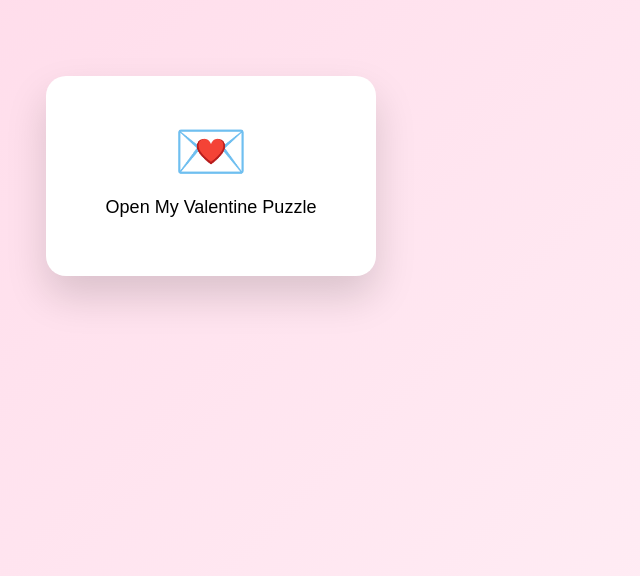
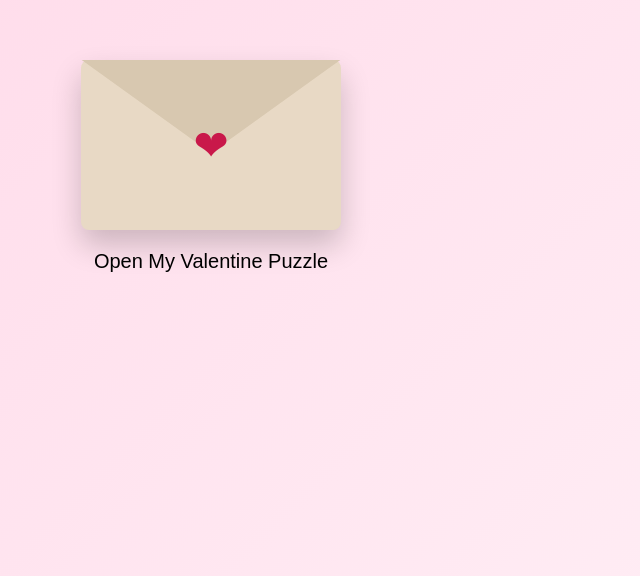
Before and after one commit to ac3338094-svg/valentina-bubu, a plain HTML site: page index.html in a window 1280 px wide. Shown: the part 224-800 px from the top of the page, without its empty margins (429-1069 px from the left). Drawn offline with Linux system fonts and the light colour scheme.

Commit message:
Add files via upload

```diff
--- a/index.html
+++ b/index.html
@@ -7,15 +7,16 @@
 </head>
 <body>
 
-<!-- Envelope Start Screen -->
+<!-- START SCREEN -->
 <div id="startScreen">
-  <div id="envelope">
-    💌
-    <p>Open My Valentine Puzzle</p>
+  <div id="envelope" onclick="openGame()">
+    <div class="flap"></div>
+    <div class="heart">❤</div>
   </div>
+  <p class="startText">Open My Valentine Puzzle</p>
 </div>
 
-<!-- Puzzle Screen -->
+<!-- GAME SCREEN -->
 <div id="game" class="hidden">
   <h1>❤️ Solve the Puzzle ❤️</h1>
   <div id="puzzle"></div>
--- a/script.js
+++ b/script.js
@@ -1,28 +1,29 @@
-const IMAGE_SRC = "picture.jpeg";
-const GRID = 3;
+const IMAGE_SRC="picture.jpeg";
+const GRID=3;
 
-const puzzle = document.getElementById("puzzle");
-const startScreen = document.getElementById("startScreen");
-const game = document.getElementById("game");
+const startScreen=document.getElementById("startScreen");
+const game=document.getElementById("game");
+const puzzle=document.getElementById("puzzle");
 
-let correctOrder = [];
-let tiles = [];
+let correctOrder=[];
+let tiles=[];
 
-// Envelope click
-startScreen.onclick = () => {
+function openGame(){
   startScreen.classList.add("hidden");
   game.classList.remove("hidden");
   sliceImage();
-};
+}
 
 function sliceImage(){
-  const img = new Image();
-  img.crossOrigin = "anonymous";
-  img.src = IMAGE_SRC;
+  const img=new Image();
+  img.crossOrigin="anonymous";
+  img.src=IMAGE_SRC;
 
-  img.onload = ()=>{
-    const w = img.width/GRID;
-    const h = img.height/GRID;
+  img.onload=()=>{
+    const w=img.width/GRID;
+    const h=img.height/GRID;
+
+    correctOrder=[];
 
     for(let y=0;y<GRID;y++){
       for(let x=0;x<GRID;x++){
--- a/style.css
+++ b/style.css
@@ -1,43 +1,62 @@
-body {
-  font-family: Arial, sans-serif;
-  text-align: center;
-  background: linear-gradient(135deg,#ffd6e7,#ffeef5);
+body{
   margin:0;
+  font-family:Arial;
+  background:linear-gradient(135deg,#ffd6e7,#ffeef5);
 }
 
-.hidden {
-  display:none;
-}
+.hidden{display:none}
 
-/* Envelope Start */
-#startScreen {
+/* START SCREEN */
+#startScreen{
   height:100vh;
   display:flex;
+  flex-direction:column;
   justify-content:center;
   align-items:center;
 }
 
-#envelope {
-  font-size:60px;
-  cursor:pointer;
-  padding:40px 60px;
-  border-radius:20px;
-  background:white;
-  box-shadow:0 20px 40px rgba(0,0,0,0.15);
-  transition:transform .3s ease;
+.startText{
+  margin-top:20px;
+  font-size:20px;
 }
 
-#envelope:hover {
-  transform:scale(1.08);
+/* REAL ENVELOPE */
+#envelope{
+  width:260px;
+  height:170px;
+  background:#e8d9c5;
+  border-radius:8px;
+  position:relative;
+  cursor:pointer;
+  box-shadow:0 15px 30px rgba(0,0,0,.2);
+  transition:.3s;
 }
 
-#envelope p {
-  font-size:18px;
-  margin-top:10px;
+#envelope:hover{
+  transform:translateY(-6px) scale(1.02);
 }
 
-/* Puzzle */
-#puzzle {
+.flap{
+  position:absolute;
+  top:0;
+  left:0;
+  width:100%;
+  height:100%;
+  background:#d8c8b0;
+  clip-path:polygon(0 0,100% 0,50% 55%);
+}
+
+.heart{
+  position:absolute;
+  top:50%;
+  left:50%;
+  transform:translate(-50%,-50%);
+  font-size:42px;
+  color:#c9184a;
+}
+
+/* PUZZLE */
+#puzzle{
   width:360px;
   height:360px;
   margin:30px auto;
@@ -46,56 +65,23 @@ body {
   gap:10px;
 }
 
-.tile {
+.tile{
   width:100%;
   height:100%;
   border-radius:16px;
-
-  /* ⭐ Bevel 3D Look */
+  cursor:pointer;
   box-shadow:
     inset 2px 2px 6px rgba(255,255,255,.8),
     inset -4px -4px 8px rgba(0,0,0,.2),
     0 8px 15px rgba(0,0,0,.2);
-
-  transition:all .25s ease;
-  cursor:pointer;
+  transition:.25s;
 }
 
-.tile:hover {
-  transform:translateY(-4px);
-}
+.tile:hover{transform:translateY(-4px)}
 
-#message {
+#message{
   font-size:32px;
   color:#e6005c;
-  margin-top:20px;
+  text-align:center;
   display:none;
-  animation:pop .6s ease;
 }
-
-@keyframes pop {
-  0%{transform:scale(.5);opacity:0}
-  100%{transform:scale(1);opacity:1}
-}
-
-
-# =============================
-# 🧠 script.js
-# =============================
-
-const IMAGE_SRC = "picture.jpeg";
-const GRID = 3;
-
-const puzzle = document.getElementById("puzzle");
-const startScreen = document.getElementById("startScreen");
-const game = document.getElementById("game");
-
-let correctOrder = [];
-let tiles = [];
-
-// Envelope click
-startScreen.onclick = () => {
-  startScreen.classList.add("hidden");
-  game.classList.remove("hidden");
-  sliceImage();
-};
```
